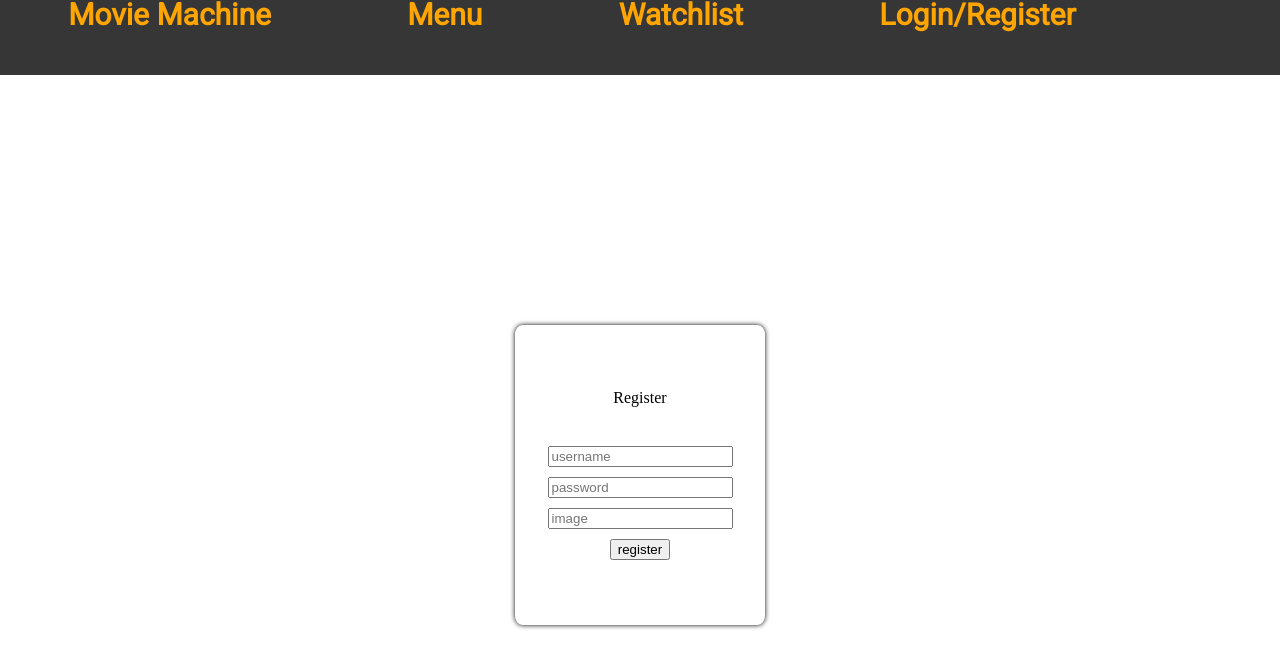
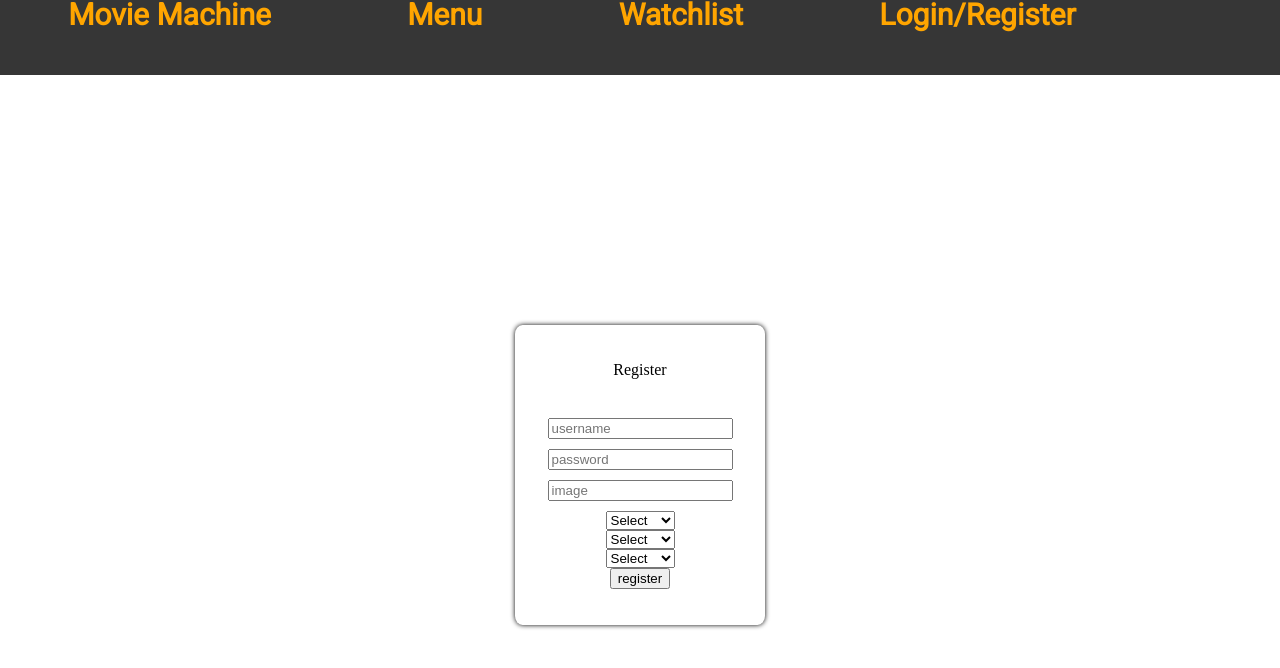
Before and after one commit to jason-hannett/movie-machine, a React (Create React App) app: page /#/auth-register in a window 1280 px wide. Shown: the top 668 px of the page. Built offline with nearby package versions, Linux system fonts and the light colour scheme.

Commit message:
movie categories

```diff
--- a/src/Components/Auth/Auth.js
+++ b/src/Components/Auth/Auth.js
@@ -12,15 +12,18 @@ class Auth extends Component{
         this.state = {
             username: '',
             password: '',
-            image: ''
+            image: '',
+            movie_category_1: '',
+            movie_category_2: '',
+            movie_category_3: ''
         }
     }
 
     register = () => {
         axios.post('/api/register', this.state)
         .then(response => {
-            const {id, username, image} = response.data
-            this.props.setUserInfo(id, username, image)
+            const {id, username, image, movie_category_1, movie_category_2, movie_category_3} = response.data
+            this.props.setUserInfo(id, username, image, movie_category_1, movie_category_2, movie_category_3)
             this.props.history.push('/')
         })
         .catch(err => console.log(err))
@@ -44,6 +47,9 @@ class Auth extends Component{
     }
 
     render(){
+        // console.log(this.state)
+        console.log(this.state.movie_category_1)
+
         return(
             <div className='auth-background'>
                 {this.props.location.pathname === '/auth-register' ?
@@ -68,6 +74,24 @@ class Auth extends Component{
                         placeholder='image'
                         id='a-password'
                         onChange={this.inputHandler}/>
+                    <select onChange={this.inputHandler} value={this.state.movie_category_1}  name='movie_category_1'>
+                        <option>Select</option>
+                        <option value='comedy' name='comedy'>comedy</option>
+                        <option value='action' name='action'>action</option>
+                        <option value='drama' name='drama'>drama</option>
+                    </select>
+                    <select onChange={this.inputHandler} value={this.state.movie_category_2}  name='movie_category_2'>
+                        <option>Select</option>
+                        <option value='comedy' name='comedy'>comedy</option>
+                        <option value='action' name='action'>action</option>
+                        <option value='drama' name='drama'>drama</option>
+                    </select>
+                    <select onChange={this.inputHandler} value={this.state.movie_category_3}  name='movie_category_3'>
+                        <option>Select</option>
+                        <option value='comedy' name='comedy'>comedy</option>
+                        <option value='action' name='action'>action</option>
+                        <option value='drama' name='drama'>drama</option>
+                    </select>
                    <button onClick={this.register}>register</button>
                </div>
                :
--- a/src/Components/MovieList/MovieList.scss
+++ b/src/Components/MovieList/MovieList.scss
@@ -0,0 +1,3 @@
+.page{
+    @include align-center;
+}
```
Also changed, not shown: 2 other files (tests, documents, lock files or other folders).
